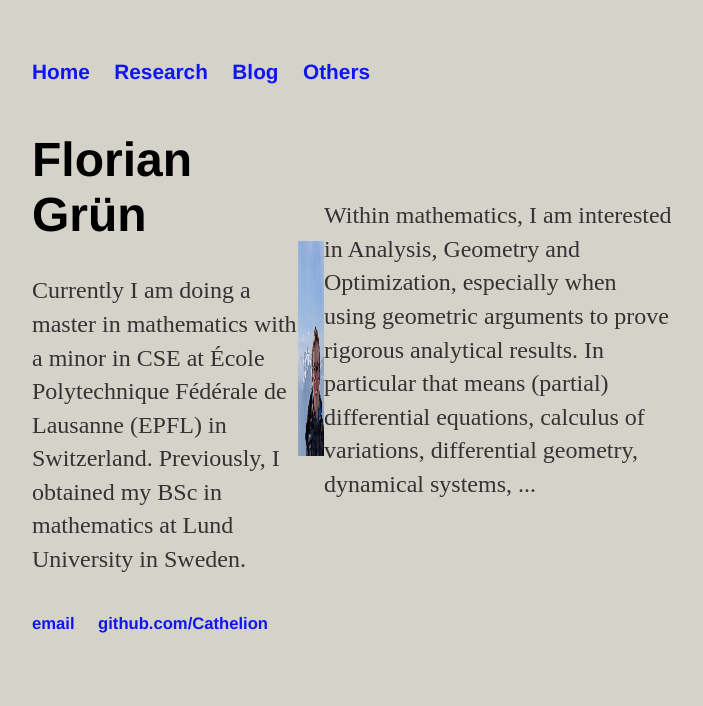
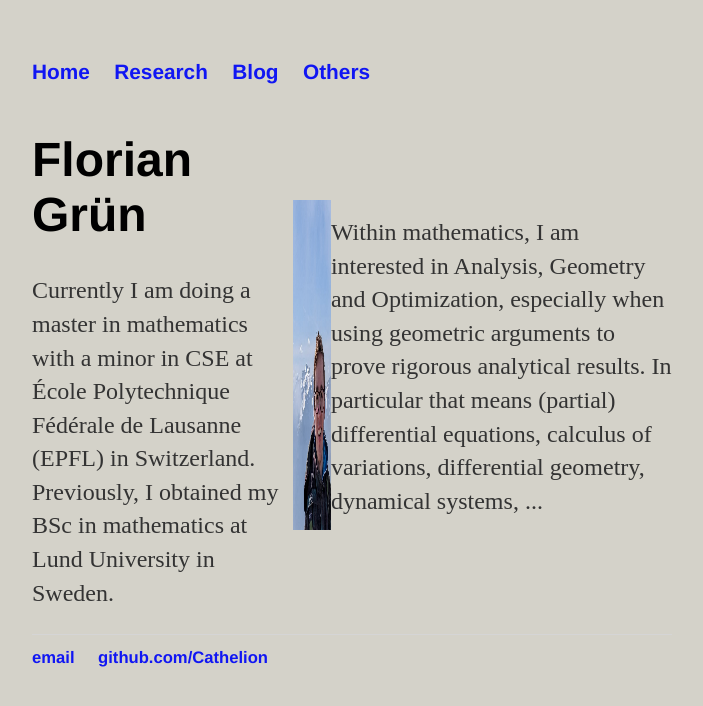
Before and after one commit to Cathelion/Cathelion.github.io, a Jekyll site: the page built from index.html, in a window 1280 px wide. Shown: the top 706 px of the page, without its empty margins (288-991 px from the left). Built offline with Jekyll 4.4.1, drawn with Linux system fonts in a browser that asks for light colours.

Commit message:
Update index.html

```diff
--- a/index.html
+++ b/index.html
@@ -10,7 +10,7 @@
 </div><!-- /.blurb -->
 
 	<div style="display:inline-block;vertical-align:top;">
-    <img src="/photo_2023-08-25_16-39-54.jpg" alt="img" width="200" height="215"/>
+    <img src="/photo_2023-08-25_16-39-54.jpg" alt="img" width="300" height="330"/>
 </div>
 
 <div class="blurb">
```
